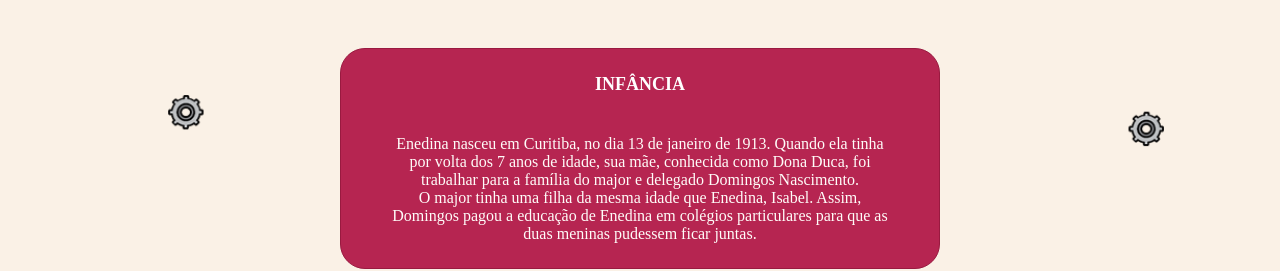
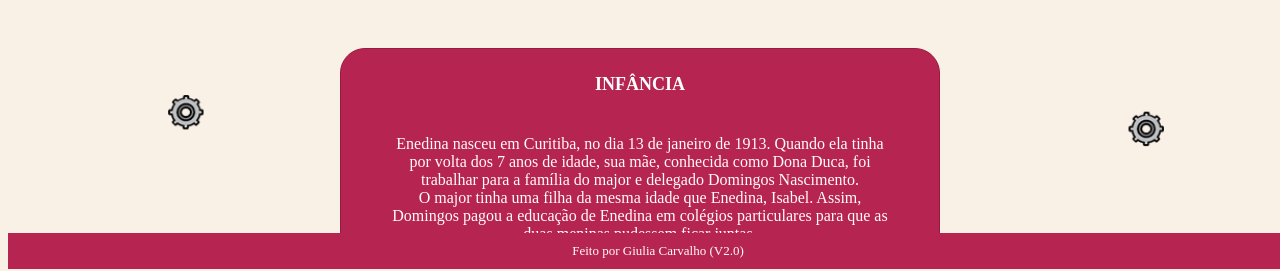
Before and after one commit to gcaac/Enedina_alves, a plain HTML site: page historia.html in a window 1280 px wide. Shown: the part 531-802 px from the top of the page. Drawn offline with Linux system fonts and the light colour scheme; a web font is replaced by a local one.

Commit message:
Update page2_css.css

```diff
--- a/page2_css.css
+++ b/page2_css.css
@@ -90,13 +90,14 @@ a:hover{
 
 .rodapé{
     background-color: rgb(182, 37, 81);
-    border: 1px solid;
+    color: rgb(255, 252, 249);
+    font-size: 13px;
     width: 100%;
-    height: 42px;
+    height: fit-content;
     padding: 10px;
     display: flex;
+    flex-direction: row;
     justify-content: center;
-    box-sizing: border-box;
-    color: rgb(255, 252, 249);
-    font-size: 13px;
+    bottom: 0;
+    position: fixed;
 }
```
